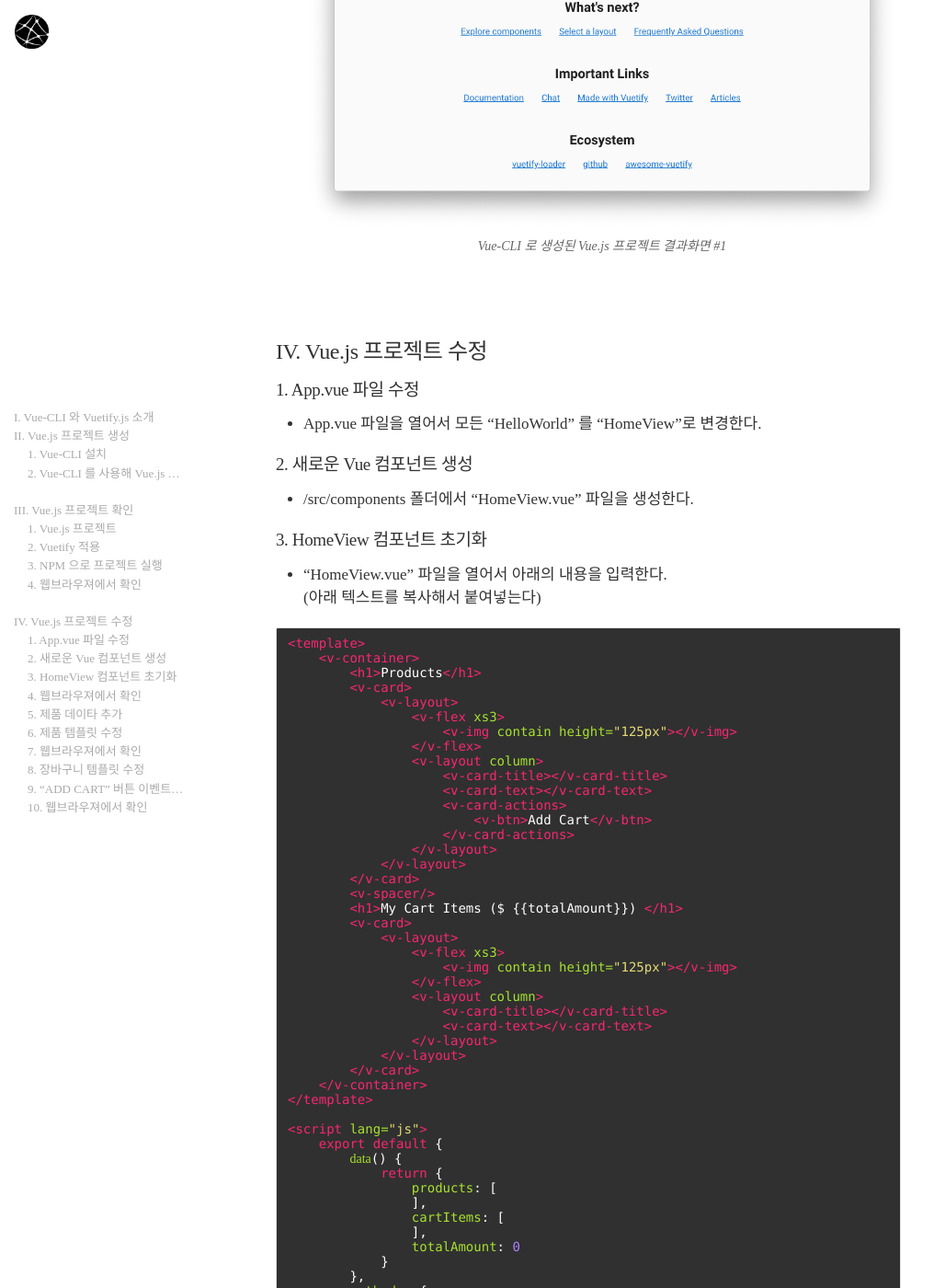
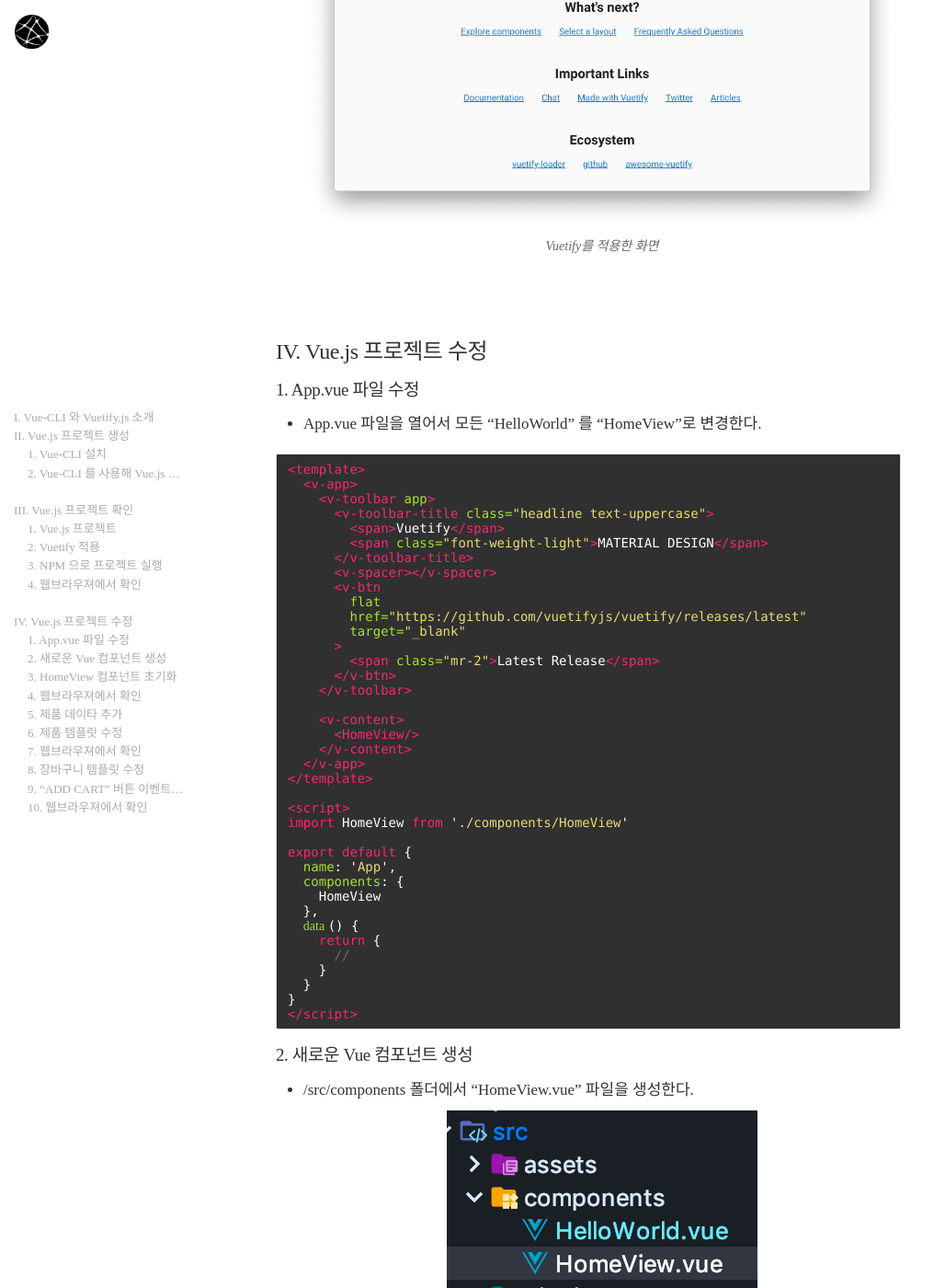
Before and after one commit to skypacific/skypacific.github.io, a Jekyll site: the page built from _posts/2019-02-16-kang.heehun@introduce_vuetify.md, in a window 1280 px wide and 1400 px high, scrolled down 3470 px. Shown: the whole window at 92% size, without its empty margins (0-1028 px from the left). Built offline with Jekyll 4.4.1, drawn with Linux system fonts in a browser that asks for light colours; nearby versions of some CDN libraries; the table of contents is made by our own code; some of the changed text lies outside the part shown.

Commit message:
add new post

````diff
--- a/_posts/2019-02-16-kang.heehun@introduce_vuetify.md
+++ b/_posts/2019-02-16-kang.heehun@introduce_vuetify.md
@@ -42,18 +42,18 @@
 
 프로젝트를 생성하기전에 NPM 에서 Vue-CLI 를 먼저 설치해야 한다.
 * 터미널에서 아래 명령어를 실행한다.
-```shell
+```text
 $ npm install -g @vue/cli
 ```
 
 ### 2. Vue-CLI 를 사용해 Vue.js 프로젝트를 생성
 
 * 프로젝트를 생성할 폴더로 이동한 뒤 아래 명령어를 실행한다.
-```shell
+```text
 $ vue create vuetify01
 ```
 * "Please pick a preset:" 선택옵션에서 나오면 "default(babel, lint)" 항목을 선택한다.
-```shell
+```text
 ? Please pick a preset:
 ❯ default (babel, eslint)
   Manually select features
@@ -74,12 +74,12 @@
 
 ### 2. Vuetify 적용
 
-* 기본적으로 생성되는 프로젝트에는 Vuetify 가 적용되지 으므로 터미널에서 아래 명령어로 Vuetify 를 적용한다.
-```shell
+* 기본적으로 생성되는 프로젝트에는 Vuetify 가 적용되지 않으므로 터미널에서 아래 명령어로 Vuetify 를 적용한다.
+```text
 $ vue add vuetify
 ```
 * 선택옵션에서는 "Default"를 선택하도록 한다.
-```shell
+```text
 ? Choose a preset: (Use arrow keys)
 ❯ Default (recommended)
   Prototype (rapid development)
@@ -89,24 +89,67 @@
 ### 3. NPM 으로 프로젝트 실행
 
 * NPM 명령으로 프로젝트를 실행해 볼 수 있다. 터미널에서 아래 명령어를 입력한다.
-```shell
+```text
 $ npm run serve
 ```
 
 ### 4. 웹브라우져에서 확인
 
 * 웹브라우져에서 아래 주소로 접속하면 프로젝트 실행 결과 화면을 볼 수 있다.
-![Vue-CLI 로 생성된 Vue.js 프로젝트 결과화면 #1](/assets/images/vuejs_project02.png)
+![Vuetify를 적용한 화면](/assets/images/vuejs_project02.png)
 
 ## IV. Vue.js 프로젝트 수정
 
 ### 1. App.vue 파일 수정
 
 * App.vue 파일을 열어서 모든 "HelloWorld" 를 "HomeView"로 변경한다.
+{% raw %}
+```html
+<template>
+  <v-app>
+    <v-toolbar app>
+      <v-toolbar-title class="headline text-uppercase">
+        <span>Vuetify</span>
+        <span class="font-weight-light">MATERIAL DESIGN</span>
+      </v-toolbar-title>
+      <v-spacer></v-spacer>
+      <v-btn
+        flat
+        href="https://github.com/vuetifyjs/vuetify/releases/latest"
+        target="_blank"
+      >
+        <span class="mr-2">Latest Release</span>
+      </v-btn>
+    </v-toolbar>
+
+    <v-content>
+      <HomeView/>
+    </v-content>
+  </v-app>
+</template>
+
+<script>
+import HomeView from './components/HomeView'
+
+export default {
+  name: 'App',
+  components: {
+    HomeView
+  },
+  data () {
+    return {
+      //
+    }
+  }
+}
+</script>
+```
+{% endraw %}
 
 ### 2. 새로운 Vue 컴포넌트 생성
 
 * /src/components 폴더에서 "HomeView.vue" 파일을 생성한다.
+![sr/components 폴더에 HomeVue.vue 파일을 생성](/assets/images/vuejs_project06.png)
 
 ### 3. HomeView 컴포넌트 초기화
 
@@ -165,14 +208,22 @@
 ```
 {% endraw %}
 
+지금처럼 생성한 HomeView을 Single File Component 라고 부른다.
+"&lt;template&gt;" 태그안에는 이 컴포넌트의 외형을 표현하는 HTML 템플릿을 작성하고
+"&lt;script&gt;" 태그안에는 이 컴포넌트의 액션을 작성하고
+"&lt;style&gt;" 태그에 이 컴포넌트의 스타일을 작성하면 된다.
+
+이 템플릿에서는 "&lt;v-container&gt;"로 시작해서 2세트의 "&lt;h1&gt;" 과 "&lt;v-card&gt;" 를 구현해 놓았다.
+위 쪽에서는 제품들 목록, 아래쪽에서는 장바구니 아이템 목록을 표시할 예정이다.
+
 ### 4. 웹브라우져에서 확인
 
 * 웹브라우져에서 아래 주소로 접속하면 프로젝트 실행 결과 화면을 볼 수 있다.
-![Vue-CLI 로 생성된 Vue.js 프로젝트 결과화면 #2](/assets/images/vuejs_project03.png)
+![Vue-CLI 로 생성된 Vue.js 프로젝트 결과화면](/assets/images/vuejs_project03.png)
 
 ### 5. 제품 데이타 추가
 
-* script 영역의 date 아래의 "products" 배열값을 아래 내용으로 수정한다.
+* script 영역의 data 아래의 "products" 배열값을 아래 내용으로 수정한다.
 {% raw %}
 ```javascript
 products: [
@@ -250,6 +301,7 @@
 * methods 속성 아래와 같이 addToCart() 함수를 구현한다.
 ```javascript
 addToCart: function (product) {
+    // STEP01 - products 배열에서 id 를 기준으로 필터링하고 필터링된 아이템에서 inventory 값을 -1 한다.
     this.products
         .filter(function (p) {
             return p.id === product.id
@@ -258,14 +310,17 @@
             return p.inventory--
         });
 
+    // STEP02 - cartItems 배열에서 id 를 기준으로 필터링하고...
     var _cartItem = this.cartItems.filter(function (p) {
         return p.id === product.id
     });
     if (_cartItem.length > 0) {
+        // 필터링 된 아이템이 존재하면 quantity 값을 +1 한다.
         _cartItem.map(function (p) {
             return p.quantity++
         });
     } else {
+        // 필터링 된 아이템이 없으면 새로운 객체를 생성해서 추가한다.
         this.cartItems.push({
             "id": product.id,
             "title": product.title,
@@ -275,22 +330,26 @@
         });
     }
 
+    // STEP03 - cartItems 배열에서 "소계 = 가격 x 수량" 을 계산하여 아이템의 subsum 속성 값으로 대입한다.
     this.cartItems.map(function (p) {
         p.subsum = p.price * p.quantity;
         return p;
     });
 
+    // STEP4 - cartItems 배열에서 REDUCE 하여 "총계" 값을 구해서 totalAmount 변수에 대입한다.
     this.totalAmount = this.cartItems.reduce(function (previousSum, currentItem) {
         return previousSum + currentItem.price * currentItem.quantity;
     }, 0);
 }
 ```
 
+
 ### 10. 웹브라우져에서 확인
 
 * 웹브라우져에서 아래 주소로 접속하면 프로젝트 실행 결과 화면을 볼 수 있다.
 * 각 제품들의 "ADD CART" 버튼을 클릭하면 "My Cart Items" 아래에 추가됨을 확인 할 수 있다.
-![Vue-CLI 로 생성된 Vue.js 프로젝트 결과화면 #4](/assets/images/vuejs_project05.png)
+* 각 항목마다 "가격 x 수량"으로 소계를 계산하여 표시해 주었고, "My Cart Items" 옆에에는 총계가 표시된다.
+![Vue-CLI 로 생성된 Vue.js 프로젝트 결과화면](/assets/images/vuejs_project05.png)
 
 ***
 
````
Also changed, not shown: other parts of _posts/2019-02-16-kang.heehun@introduce_vuetify.md (+4 -4 lines), assets/images/vuejs_project06.png (added), 16 other files.
